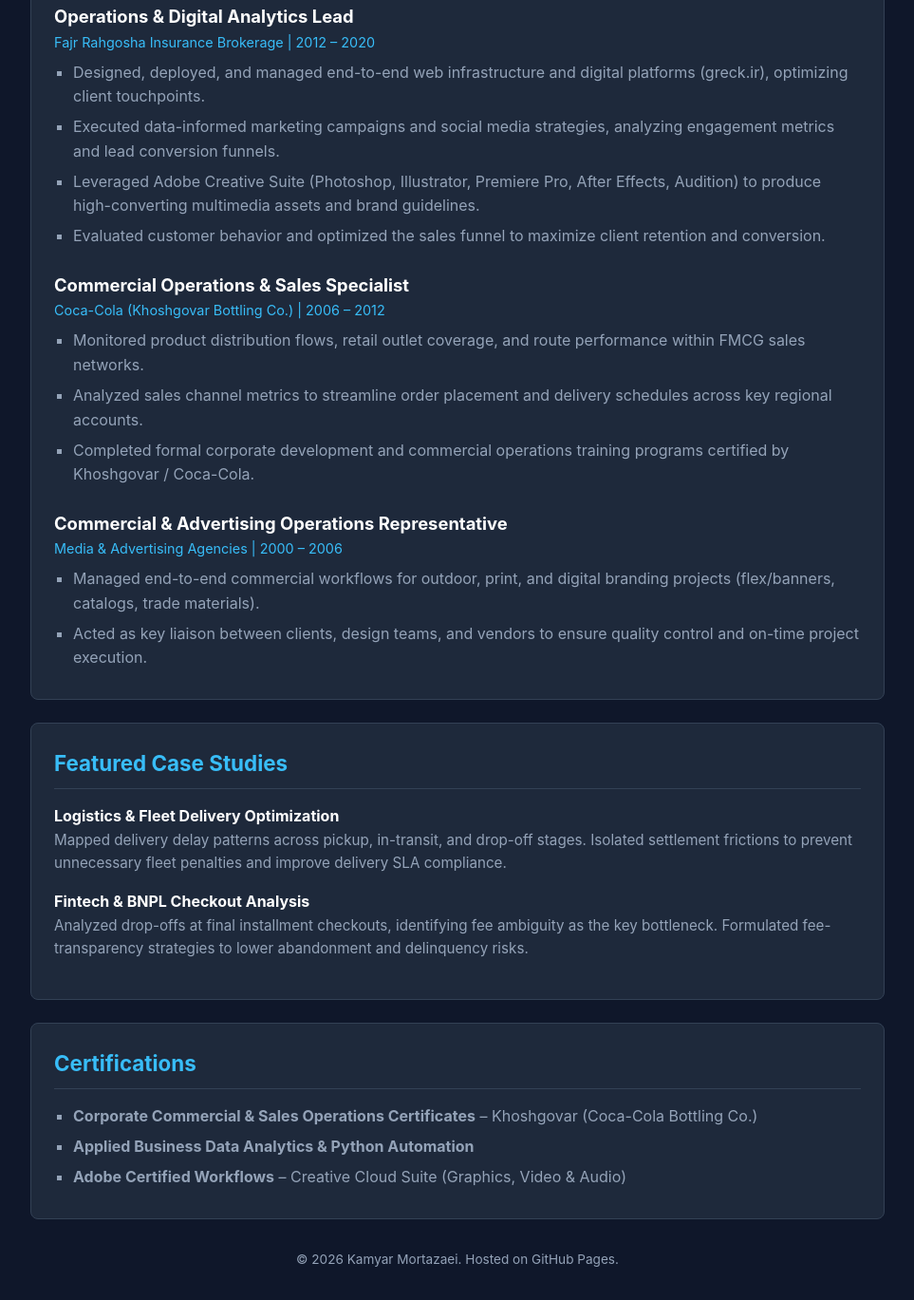
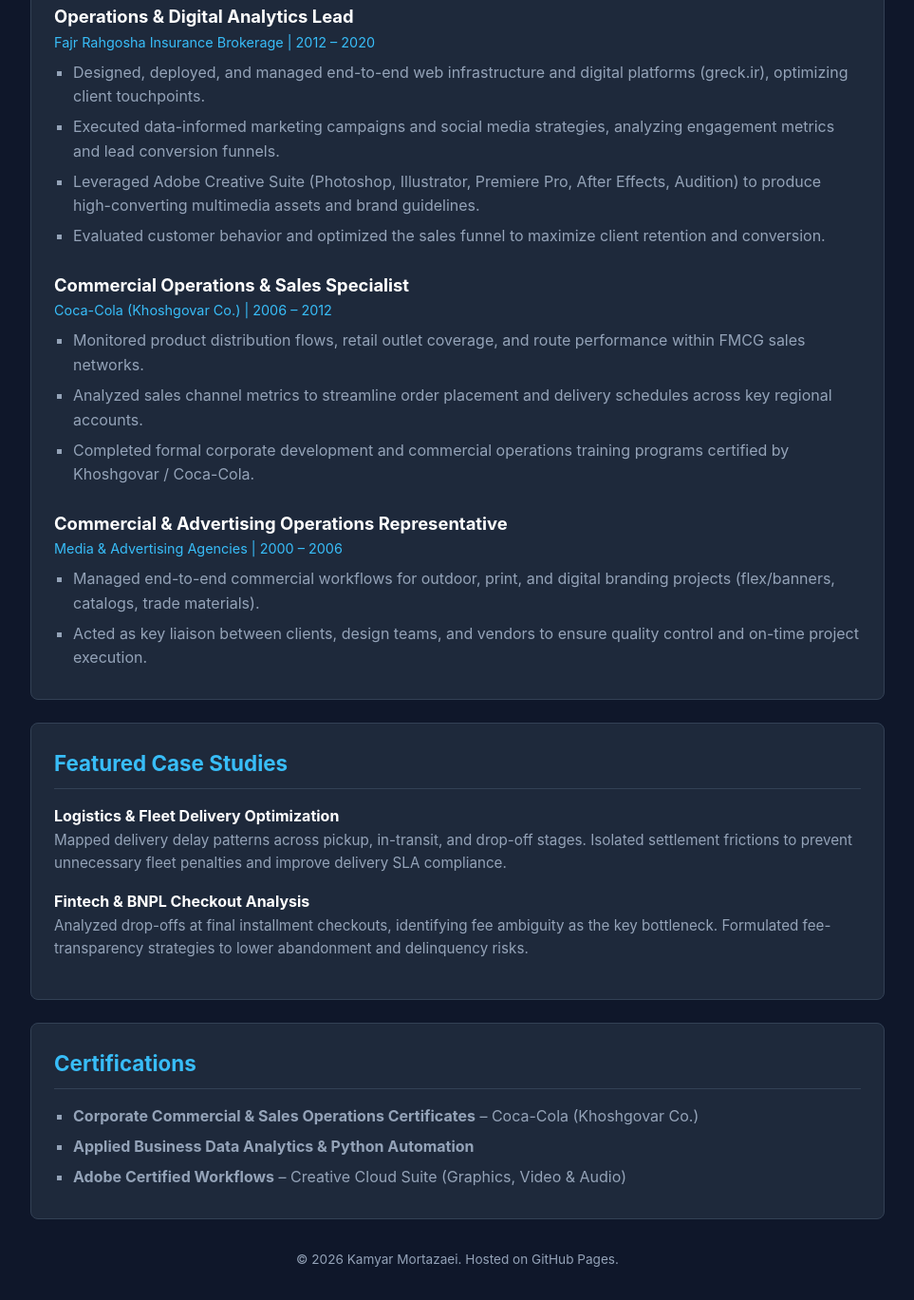
Before and after one commit to Kamyar2/resume, a plain HTML site: page index.html in a window 1280 px wide. Shown: the part 1441-2810 px from the top of the page at 95% size, without its empty margins (158-1121 px from the left). Drawn offline with Linux system fonts and the light colour scheme.

Commit message:
Update company name from Khoshgovar Bottling Co. to Khoshgovar Co.

```diff
--- a/index.html
+++ b/index.html
@@ -242,7 +242,7 @@
 
         <div class="job">
             <div class="job-title">Commercial Operations & Sales Specialist</div>
-            <div class="company-dates">Coca-Cola (Khoshgovar Bottling Co.) | 2006 – 2012</div>
+            <div class="company-dates">Coca-Cola (Khoshgovar Co.) | 2006 – 2012</div>
             <ul>
                 <li>Monitored product distribution flows, retail outlet coverage, and route performance within FMCG sales networks.</li>
                 <li>Analyzed sales channel metrics to streamline order placement and delivery schedules across key regional accounts.</li>
@@ -281,7 +281,7 @@
     <section>
         <h2>Certifications</h2>
         <ul>
-            <li><strong>Corporate Commercial & Sales Operations Certificates</strong> – Khoshgovar (Coca-Cola Bottling Co.)</li>
+            <li><strong>Corporate Commercial & Sales Operations Certificates</strong> – Coca-Cola (Khoshgovar Co.)</li>
             <li><strong>Applied Business Data Analytics & Python Automation</strong></li>
             <li><strong>Adobe Certified Workflows</strong> – Creative Cloud Suite (Graphics, Video & Audio)</li>
         </ul>
```
